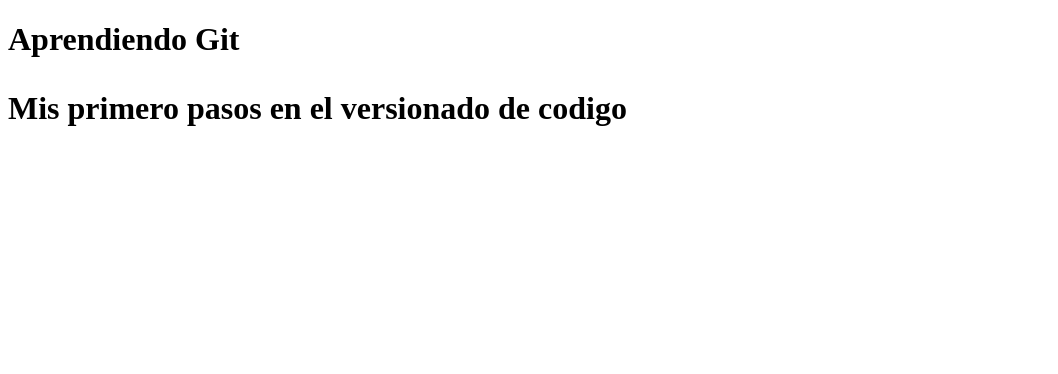
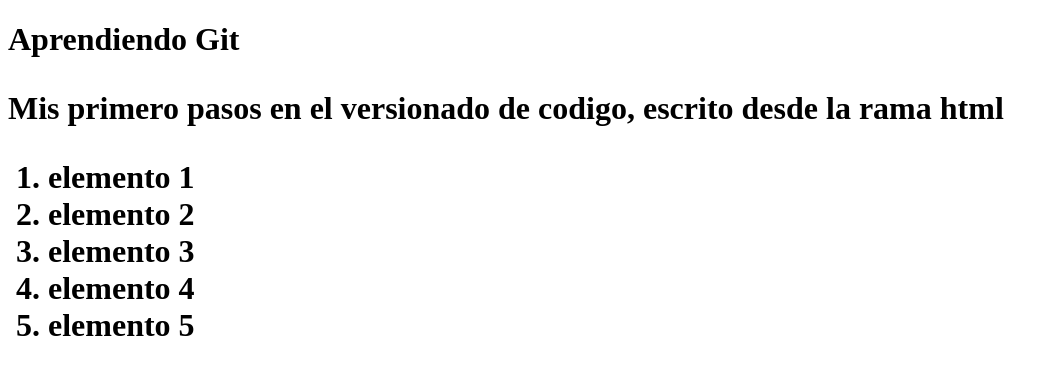
Before and after one commit to Mike1150585/youtube-git-cta-new, a plain HTML site: page index.html in a window 1280 px wide. Shown: the whole page, without its empty margins (0-1058 px from the left). Drawn offline with Linux system fonts and the light colour scheme.

Commit message:
agregando index.js al index.html

```diff
--- a/index.html
+++ b/index.html
@@ -8,7 +8,15 @@
 <body>
   <h1>
     Aprendiendo Git
-    <p>Mis primero pasos en el versionado de codigo</p>
+    <p>Mis primero pasos en el versionado de codigo, escrito desde la rama html</p>
+    <script src="index.js"></script>
+    <ol>
+      <li>elemento 1</li>
+      <li>elemento 2</li>
+      <li>elemento 3</li>
+      <li>elemento 4</li>
+      <li>elemento 5</li>
+    </ol>
   </h1>
 </body>
 </html>
```
